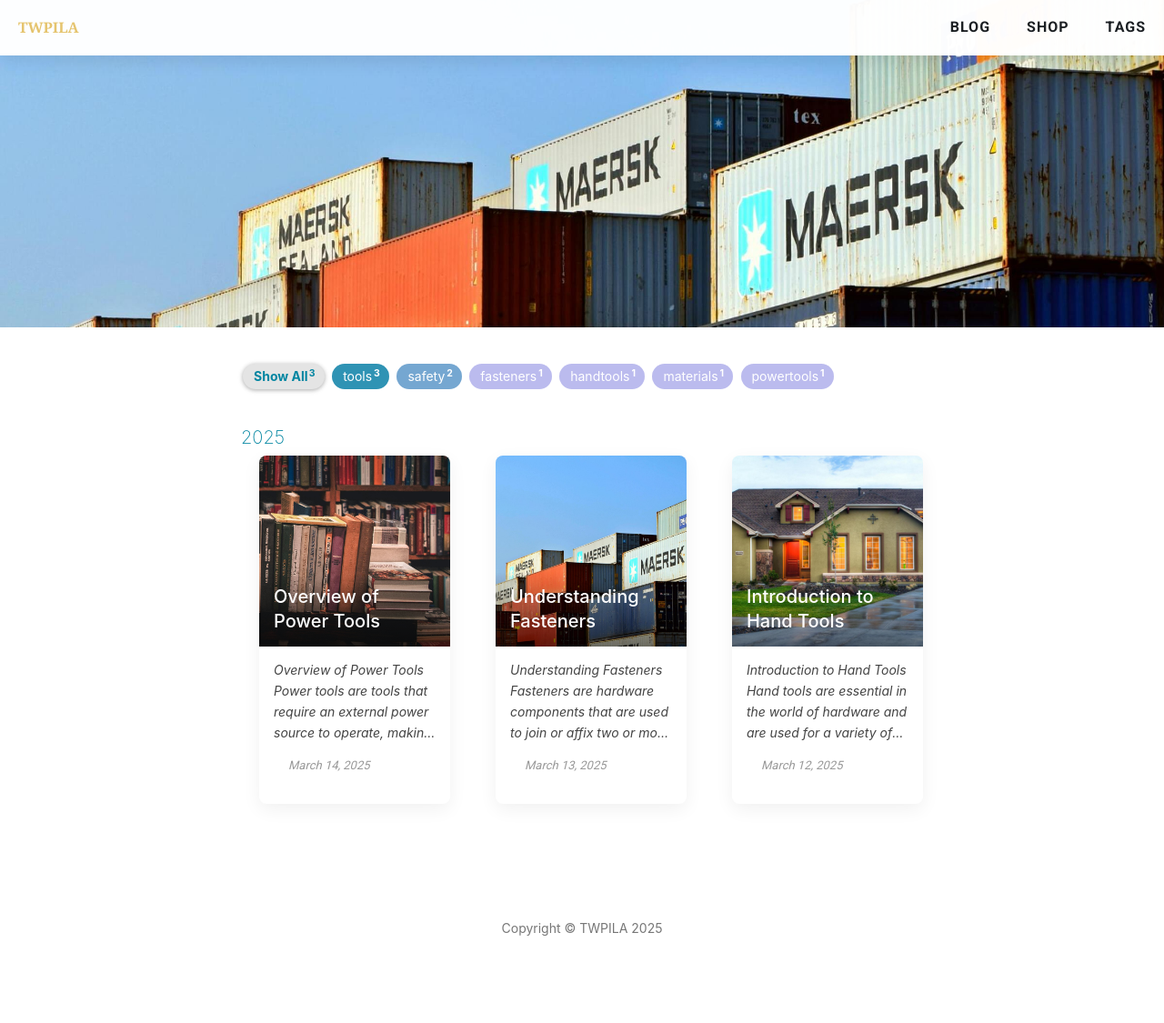
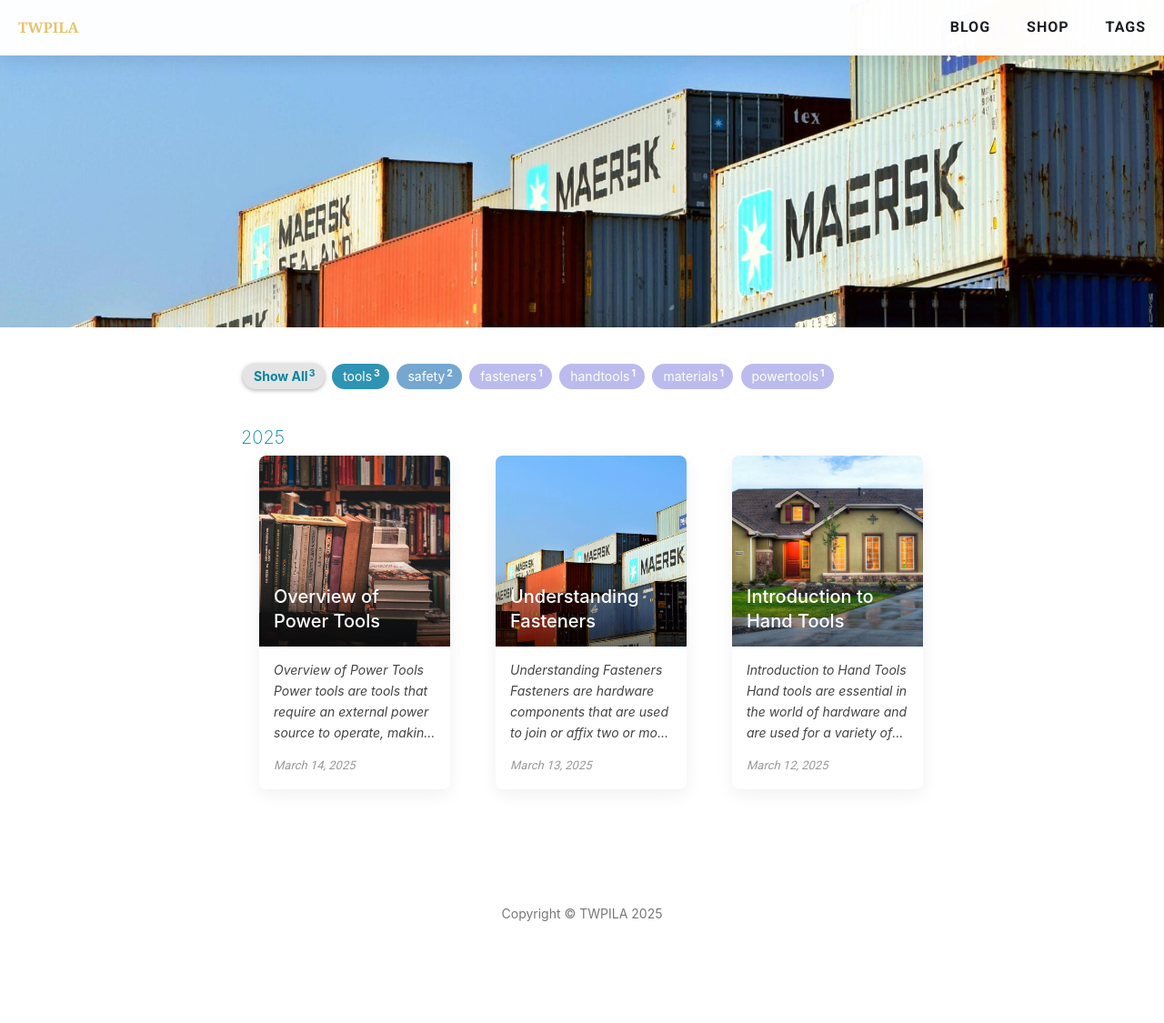
Before and after one commit to twpila/twpila.github.io, a Jekyll site: the page built from archive.html, in a window 1280 px wide. Shown: the whole page at 91% size. Built offline with Jekyll 4.4.1, drawn with Linux system fonts in a browser that asks for light colours; nearby versions of some CDN libraries; comment, search, counter and statistics services are not loaded.

Commit message:
improved layout and alignment

```diff
--- a/archive.html
+++ b/archive.html
@@ -73,9 +73,11 @@
     position: static;
     right: auto;
     bottom: auto;
-    margin: 6px 16px 16px 16px;
+    padding: 0 16px 16px 16px;
+    margin: 6px 0 0 0;
     line-height: 1.4;
     font-size: 13px;
+    text-align: left;
   }
   @media (max-width: 480px){
     .home-post-card .post-cover img{ height: 200px; }
```
